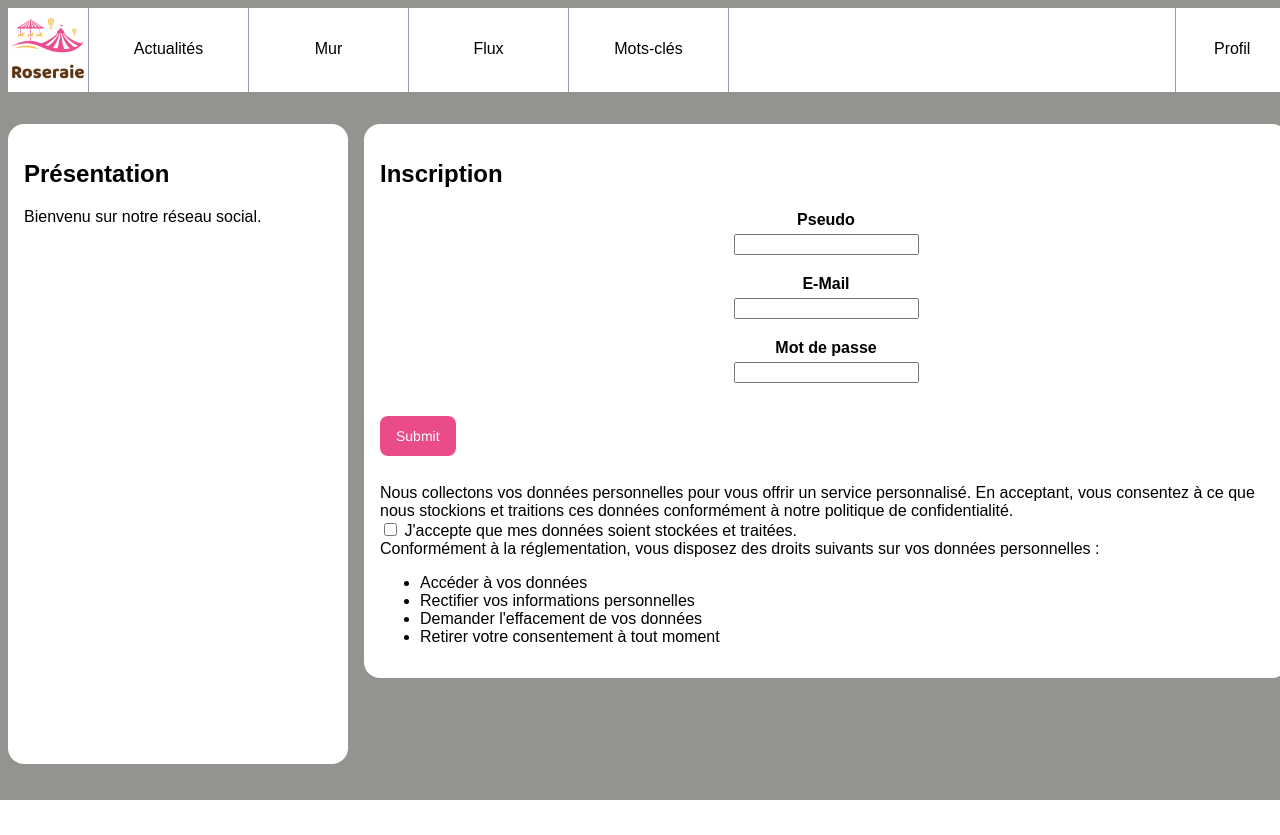
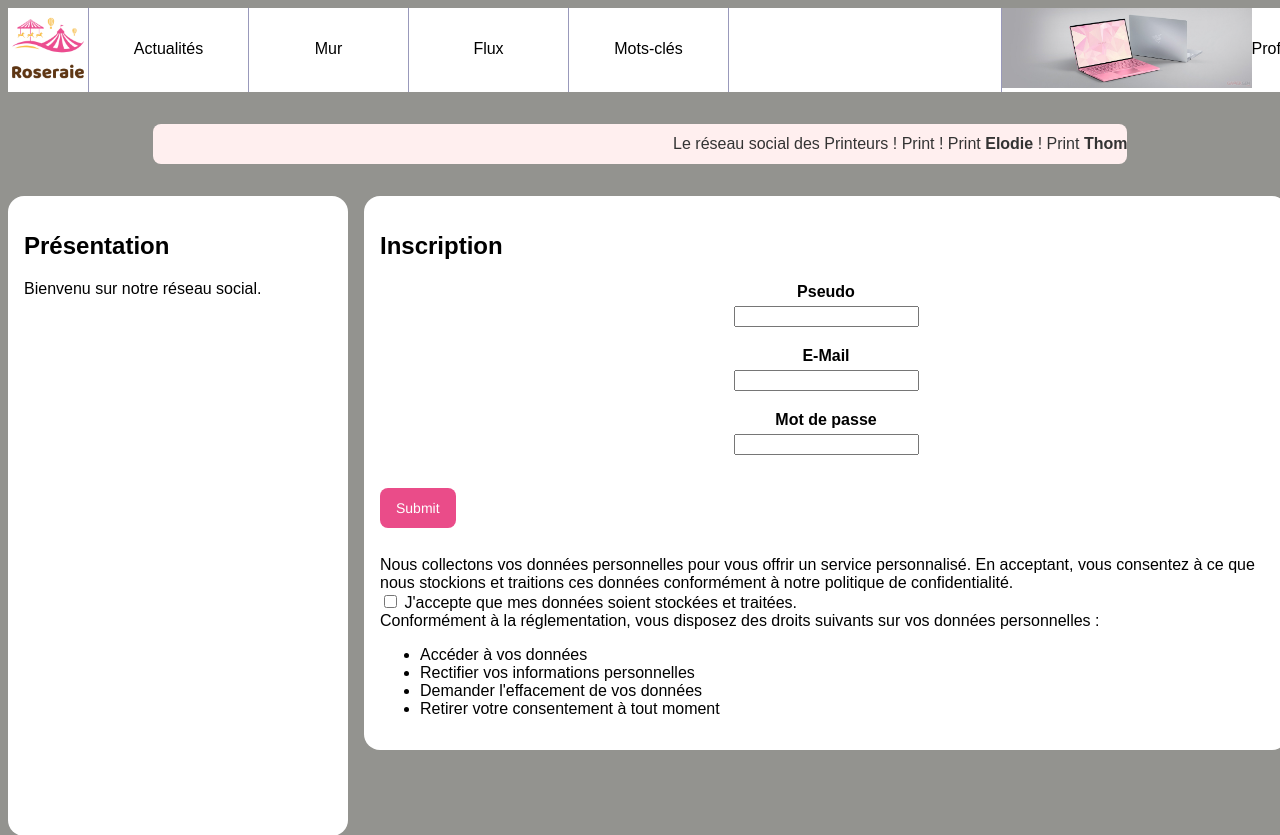
Before and after one commit to adatechschool/projet-collectif-reseau-social-php-printteam, a PHP site: page /registration.php in a window 1280 px wide. Shown: the top 835 px of the page. Before the commit the page ends 800 px from the top, so only its background shows below. Run offline with PHP 8.4, Linux system fonts and the light colour scheme.

Commit message:
texte deroulant ok

```diff
--- a/resoc_n3/header.php
+++ b/resoc_n3/header.php
@@ -18,13 +18,17 @@ $user_id=$_SESSION["connected_id"];
         <a href="tags.php?tag_id=1">Mots-clés</a>
     </nav>
     <nav id="user">
+        <img src="img-3.jpg" alt="" srcset="">
         <a href="#">Profil</a>
         <ul>
             <li><a href="settings.php?user_id=<?= $user_id?>">Paramètres</a></li>
             <li><a href="followers.php?user_id=<?= $user_id?>">Mes suiveurs</a></li>
             <li><a href="subscriptions.php?user_id=<?= $user_id?>">Mes abonnements</a></li>
-                    <li><a href="logout.php?user_id=<?= $user_id?>">Se deconnecter</a></li>
+            <li><a href="logout.php?user_id=<?= $user_id?>">Se déconnecter</a></li>
         </ul>
-
     </nav>
 </header>
+
+<div class="scrolling-message-container">
+    <p id="scrolling-message">Le réseau social des Printeurs ! Print ! Print <strong>Elodie</strong> ! Print <strong>Thomas</strong> ! Print <strong>Driss</strong> ! Print <strong>Ruth</strong> ! Print <strong>Nathan</strong> ! Print <strong>Queen Mumu</strong> ! Print <strong>Julien</strong> ! Print <strong>Yennie</strong> ! Print <strong>Stéphane</strong> ! Print <strong>Olivia</strong> ! Print <strong>Solena</strong> ! Print <strong>Fiona</strong> ! </p>
+</div>
--- a/resoc_n3/style.css
+++ b/resoc_n3/style.css
@@ -47,12 +47,15 @@ body > header #user {
     margin-left: auto;
     flex: 0.2;
     border-left: 1px solid #99b;
+    display: flex;
 }
+
 body > header #user > a {
     display: block;
     text-align: center;
     padding: 2em 0;
     width: 100%;
+    flex: 1;
 }
 body > header #user ul {
     display: none;
@@ -278,3 +281,35 @@ form.fenetre dl dd textarea {
 .button-1:focus {
     background-color: #f082ac;
 }
+
+/* Texte défilant */
+.scrolling-message-container {
+    width: 77%; /* La même largeur que le header */
+    height: 40px; /* Hauteur du message défilant */
+    overflow: hidden; /* Cache le texte qui dépasse */
+    background-color: #ffefef; /* Arrière-plan du message */
+    margin: 0 auto; /* Centre la div */
+    display: flex;
+    align-items: center;
+    position: relative;
+    border-radius: 0.5em;
+    margin-bottom: 2em;
+}
+
+#scrolling-message {
+    white-space: nowrap; /* Empêche le texte de se casser sur plusieurs lignes */
+    display: inline-block;
+    animation: scroll 20s linear infinite; /* Animation de défilement */
+    font-size: 16px;
+    color: #333;
+}
+
+/* Animation pour le défilement */
+@keyframes scroll {
+    0% {
+        transform: translateX(100%); /* Commence à droite */
+    }
+    100% {
+        transform: translateX(-100%); /* Défile vers la gauche */
+    }
+}
```
Also changed, not shown: resoc_n3/img-3.jpg (added). Lines whose indentation alone changed are shown as unchanged.
